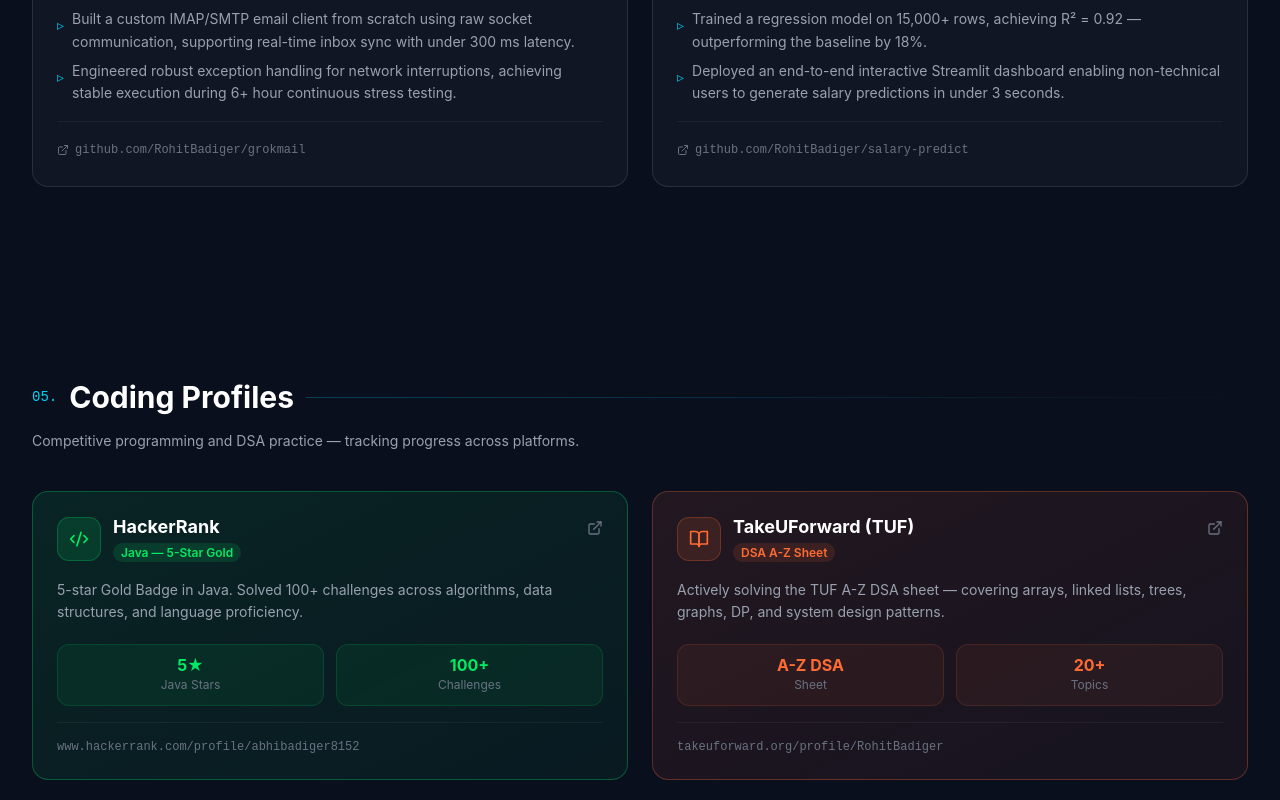
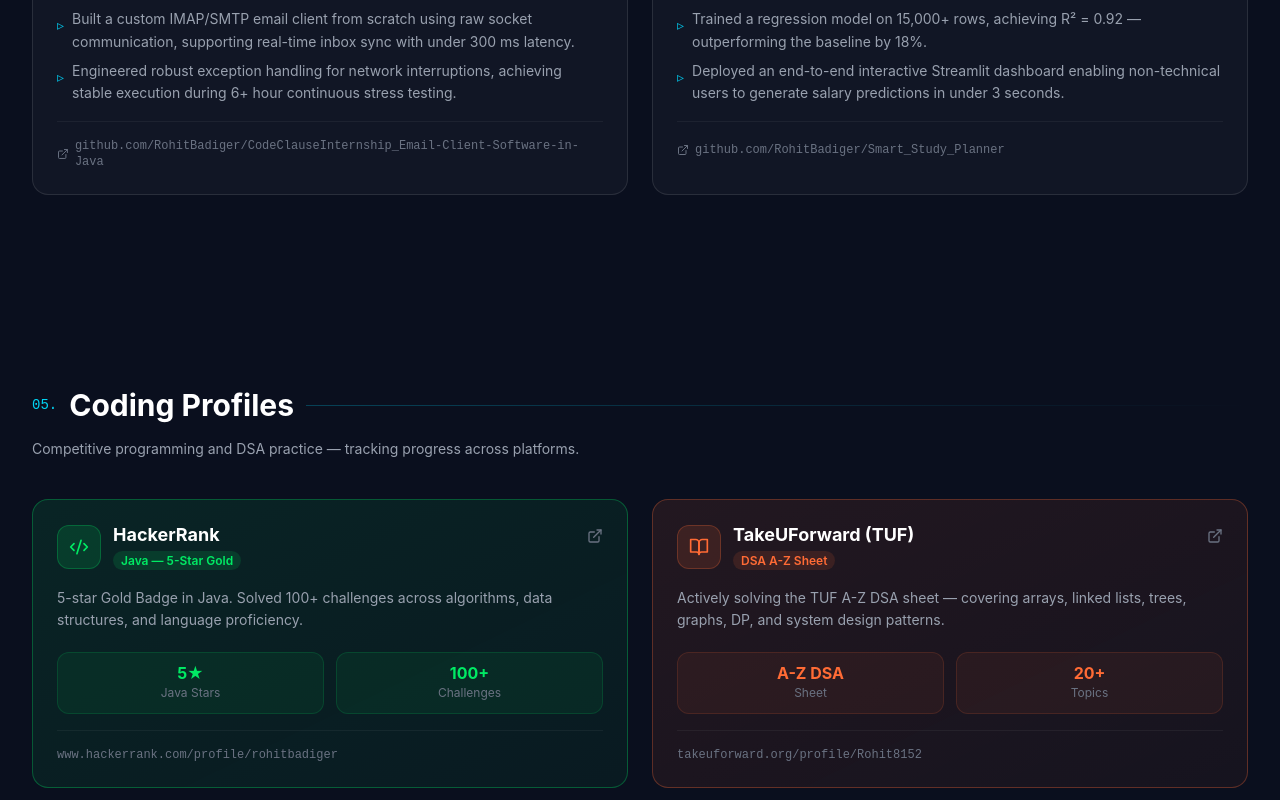
Before and after one commit to RohitBadiger/Rohit_Badiger_Portfolio, a React (Vite) app: page / in a window 1280 px wide. Shown: the part 3540-4340 px from the top of the page. Built offline with nearby package versions, Linux system fonts and the light colour scheme.

Commit message:
updated src/data/resume.ts

```diff
--- a/src/data/resume.ts
+++ b/src/data/resume.ts
@@ -68,7 +68,7 @@
   {
     name: "DevLaunch",
     subtitle: "Simplifying Deployment",
-    github: "https://github.com/RohitBadiger/devlaunch",
+    github: "https://github.com/RohitBadiger/DevLaunch-Simplifying-Deployment",
     tech: ["Node.js", "AWS Lambda", "MongoDB", "JWT"],
     bullets: [
       "Built serverless deployment-trigger workflows on AWS Lambda and MongoDB, reducing manual deployment steps from 8 to 3.",
@@ -79,7 +79,7 @@
   {
     name: "GrokMailClient",
     subtitle: "Java Email Client",
-    github: "https://github.com/RohitBadiger/grokmail",
+    github: "https://github.com/RohitBadiger/CodeClauseInternship_Email-Client-Software-in-Java",
     tech: ["Java", "IMAP", "SMTP", "Socket Programming"],
     bullets: [
       "Built a custom IMAP/SMTP email client from scratch using raw socket communication, supporting real-time inbox sync with under 300 ms latency.",
@@ -89,7 +89,7 @@
   {
     name: "Salary Prediction Dashboard",
     subtitle: "ML-Powered Analytics",
-    github: "https://github.com/RohitBadiger/salary-predict",
+    github: "https://github.com/RohitBadiger/Smart_Study_Planner",
     tech: ["Python", "scikit-learn", "Streamlit", "Pandas"],
     bullets: [
       "Trained a regression model on 15,000+ rows, achieving R² = 0.92 — outperforming the baseline by 18%.",
@@ -101,8 +101,8 @@
 export const CODING_PROFILES = [
   {
     name: "HackerRank",
-    handle: "abhibadiger8152",
-    url: "https://www.hackerrank.com/profile/abhibadiger8152",
+    handle: "RohitBadiger",
+    url: "https://www.hackerrank.com/profile/rohitbadiger",
     badge: "Java — 5-Star Gold",
     color: "#00EA64",
     bg: "from-[#00EA64]/10 to-[#00EA64]/5",
@@ -116,7 +116,7 @@
   {
     name: "TakeUForward (TUF)",
     handle: "RohitBadiger",
-    url: "https://takeuforward.org/profile/RohitBadiger",
+    url: "https://takeuforward.org/profile/Rohit8152",
     badge: "DSA A-Z Sheet",
     color: "#FF6B35",
     bg: "from-[#FF6B35]/10 to-[#FF6B35]/5",
```
